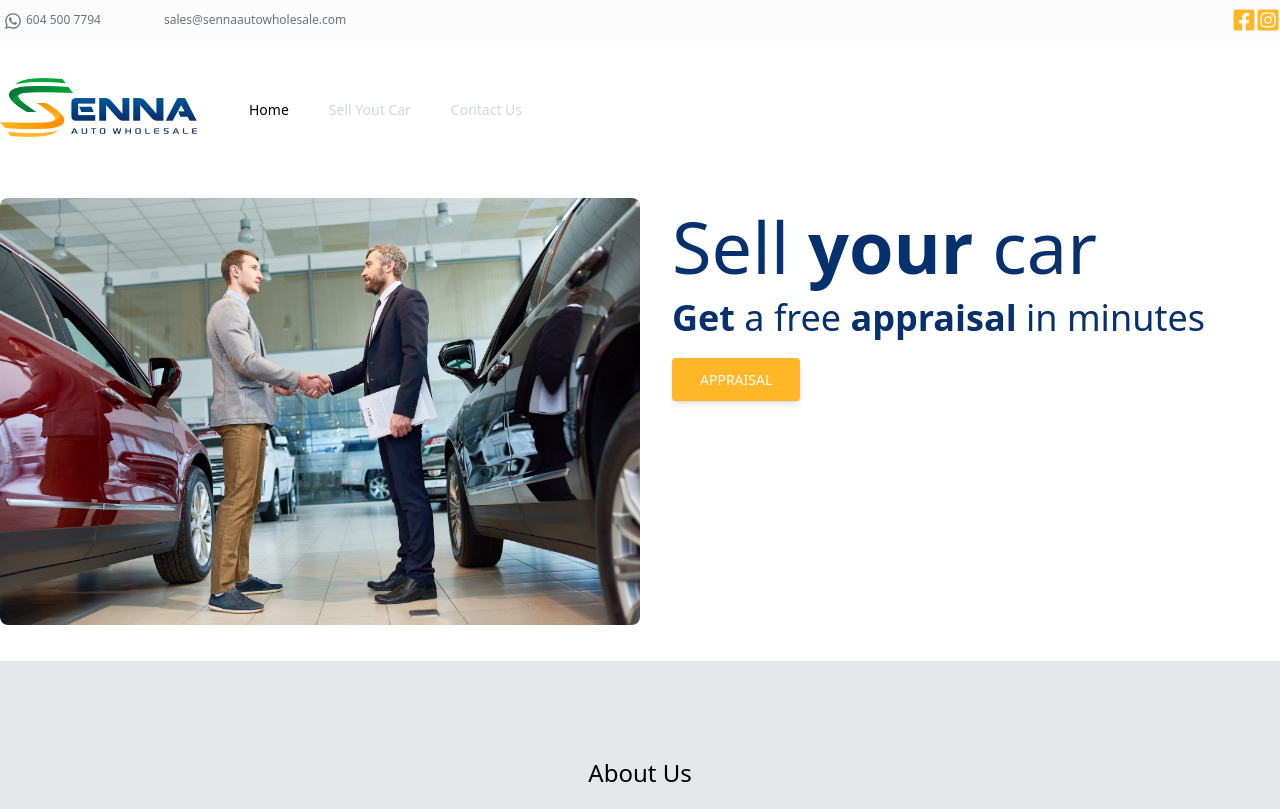
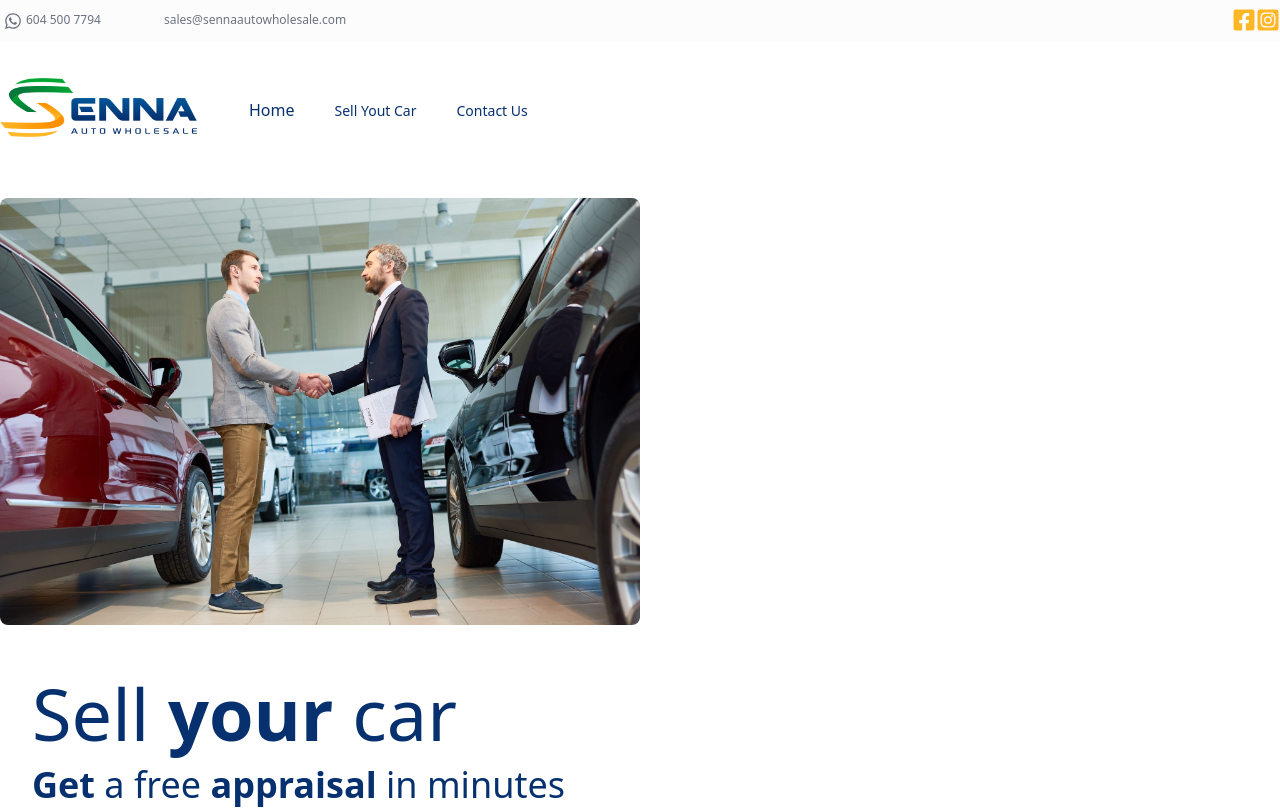
Before and after one commit to reginaldogomes/senna-auto-wholesale, a Next.js app: page / in a window 1280 px wide. Shown: the top 809 px of the page. Built offline with nearby package versions, Linux system fonts and the light colour scheme.

Commit message:
novos ajustes layout

```diff
--- a/src/components/Index/Index.tsx
+++ b/src/components/Index/Index.tsx
@@ -6,7 +6,7 @@ const Index = () => {
         <>
             <div className="w-full flex flex-col flex-wrap">
                 <section className="container m-auto">
-                    <div className="flex mb-4">
+                    <div className="flex mb-4 sm:flex-col">
                         <div className="w-1/2 py-5">
                             <img
                                 src="images/sell-your-car-web.jpg"
--- a/src/components/Layout/NavBar.tsx
+++ b/src/components/Layout/NavBar.tsx
@@ -16,18 +16,18 @@ export const NavBar = () => {
                         <div className="hidden md:block">
                             <div className="ml-10 flex items-baseline space-x-4">
                                 <Link href="/">
-                                    <a className=" hover:bg-gray-700 text-primary px-3 py-2 rounded-md text-sm font-medium">
+                                    <a className="hover:bg-yellow text-blue px-3 py-2 rounded-md text-xg font-medium">
                                         Home
                                     </a>
                                 </Link>
                                 <Link href="/sell">
-                                    <a className="text-gray-300 hover:bg-gray-700 hover:text-white px-3 py-2 rounded-md text-sm font-medium">
+                                    <a className="hover:bg-yellow text-blue px-3 py-2 rounded-md text-sm font-medium">
                                         Sell Yout Car
                                     </a>
                                 </Link>
 
                                 <Link href="/contact-us">
-                                    <a className="text-gray-300 hover:bg-gray-700 hover:text-white px-3 py-2 rounded-md text-sm font-medium">
+                                    <a className="hover:bg-yellow text-blue px-3 py-2 rounded-md text-sm font-medium">
                                         Contact Us
                                     </a>
                                 </Link>
```
